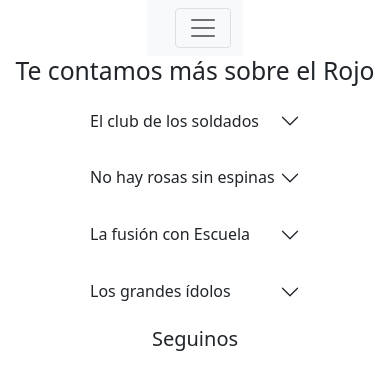
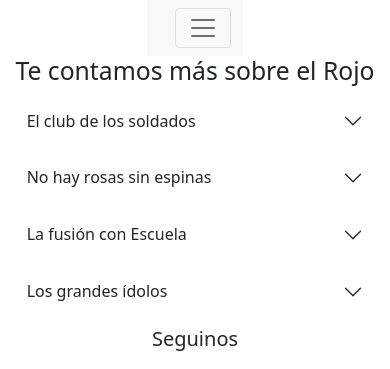
Before and after one commit to manuortega12/finalCoder, a plain HTML site: page page/mas.html in a window 390 px wide. Shown: the top 369 px of the page. Drawn offline with nearby package versions, Linux system fonts and the light colour scheme.

Commit message:
modifico acordion de mas.html

```diff
--- a/sass/mas.scss
+++ b/sass/mas.scss
@@ -35,7 +35,7 @@
 
 @media screen and (max-width: 480px) {
     .acordion{
-        width: 30vh;
+        width: 45vh;
         margin: 0.1rem auto;
         padding: 0.1rem;
     }
```
Also changed, not shown: css/mas.css.
